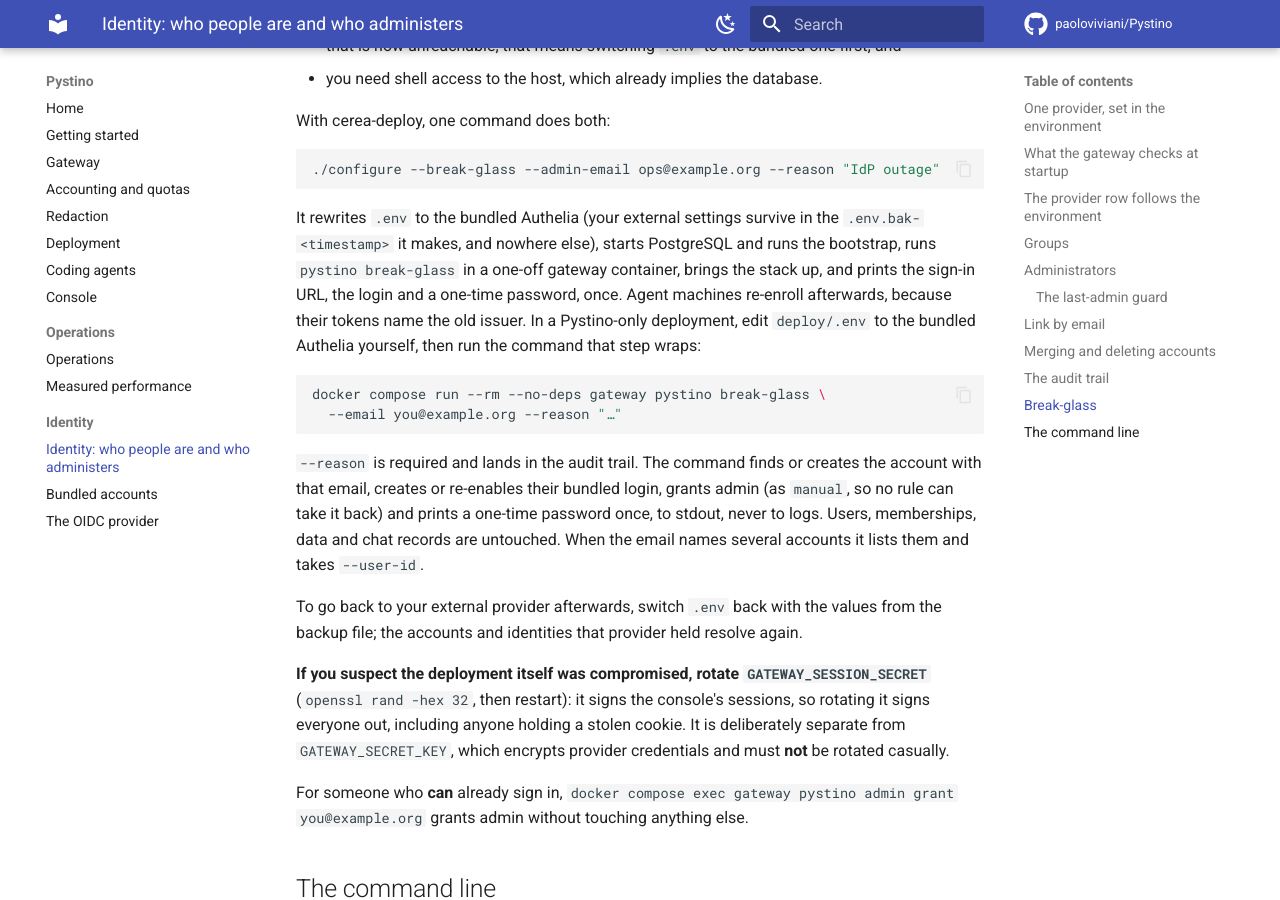
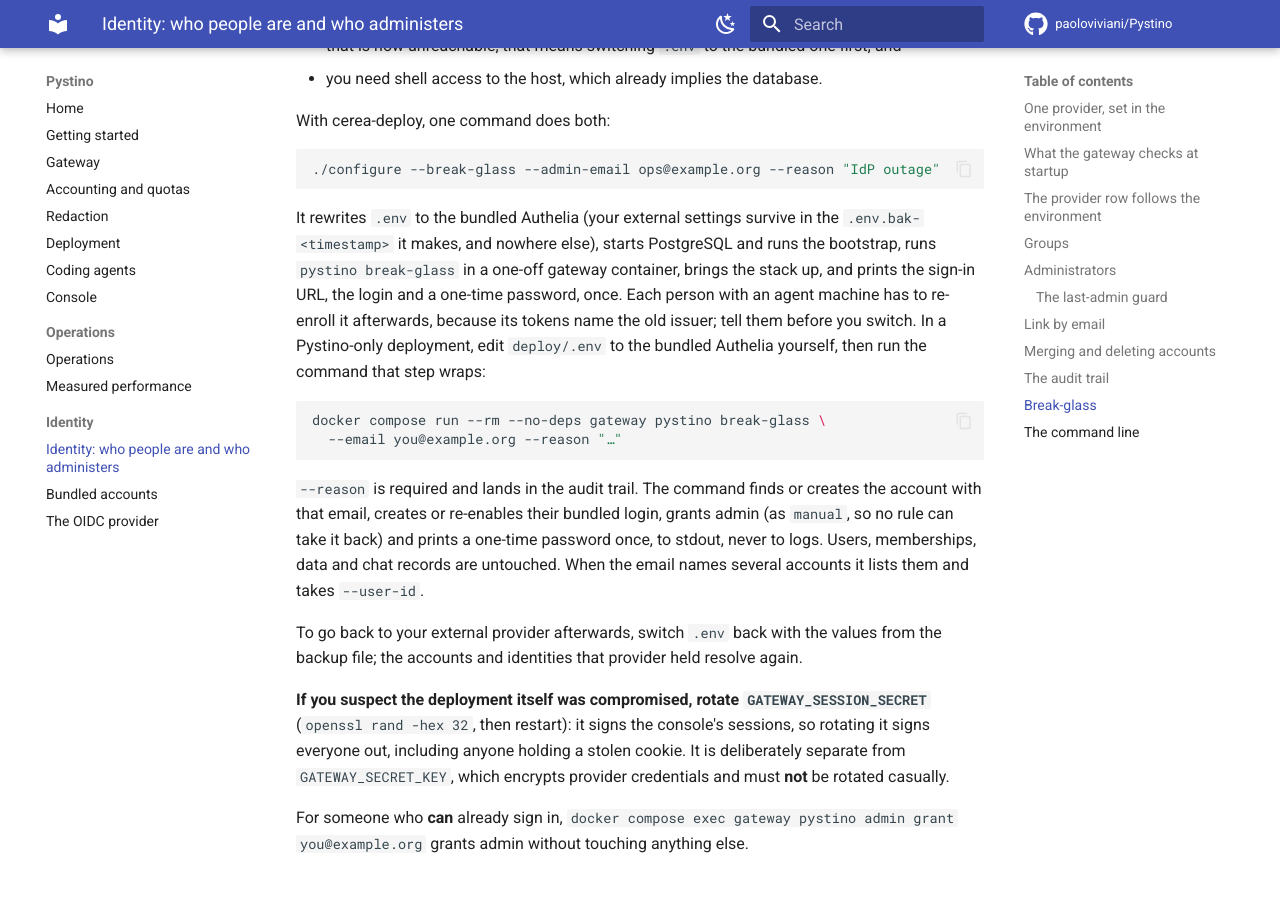
Before and after one commit to paoloviviani/Pystino, an MkDocs documentation site: the page built from docs/identity.md, in a window 1280 px wide and 900 px high, scrolled down 5779 px. Built offline with MkDocs 1.6.1 and Material for MkDocs 9.7.7, drawn with Linux system fonts in a browser that asks for light colours; comment, search, counter and statistics services are not loaded; some of the changed text lies outside the part shown.

Commit message:
docs: operator pages say who acts — redaction default, what a person gets back, re-enroll steps, MFA via a different IdP

````diff
--- a/docs/identity.md
+++ b/docs/identity.md
@@ -22,9 +22,7 @@ group means here, under **Settings**) and the people themselves (the
 
 If you need several sources of users, federate them in your own IdP
 (Keycloak, Authentik and the like) and point the stack at it. **If you need
-multi-factor authentication, that is also the IdP's job**: the bundled
-Authelia is password-only, so put a Keycloak (or any IdP that does MFA) in
-front and point the stack at it.
+multi-factor authentication, that is also the IdP's job**: the bundled Authelia is password-only, so switch the stack to a Keycloak (or any IdP that does MFA) instead.
 
 | Variable | Gateway setting | Meaning |
 |---|---|---|
@@ -230,8 +228,7 @@ It rewrites `.env` to the bundled Authelia (your external settings survive in
 the `.env.bak-<timestamp>` it makes, and nowhere else), starts PostgreSQL and
 runs the bootstrap, runs `pystino break-glass` in a one-off gateway container,
 brings the stack up, and prints the sign-in URL, the login and a one-time
-password, once. Agent machines re-enroll afterwards, because their tokens name
-the old issuer. In a Pystino-only deployment, edit `deploy/.env` to the
+password, once. Each person with an agent machine has to re-enroll it afterwards, because its tokens name the old issuer; tell them before you switch. In a Pystino-only deployment, edit `deploy/.env` to the
 bundled Authelia yourself, then run the command that step wraps:
 
 ```bash
````
Also changed, not shown: docs/coding-agents.md (+1 -2 lines), docs/gateway.md (+1 -4 lines), docs/getting-started.md (+1 -4 lines), docs/redaction.md (+4 -5 lines).
